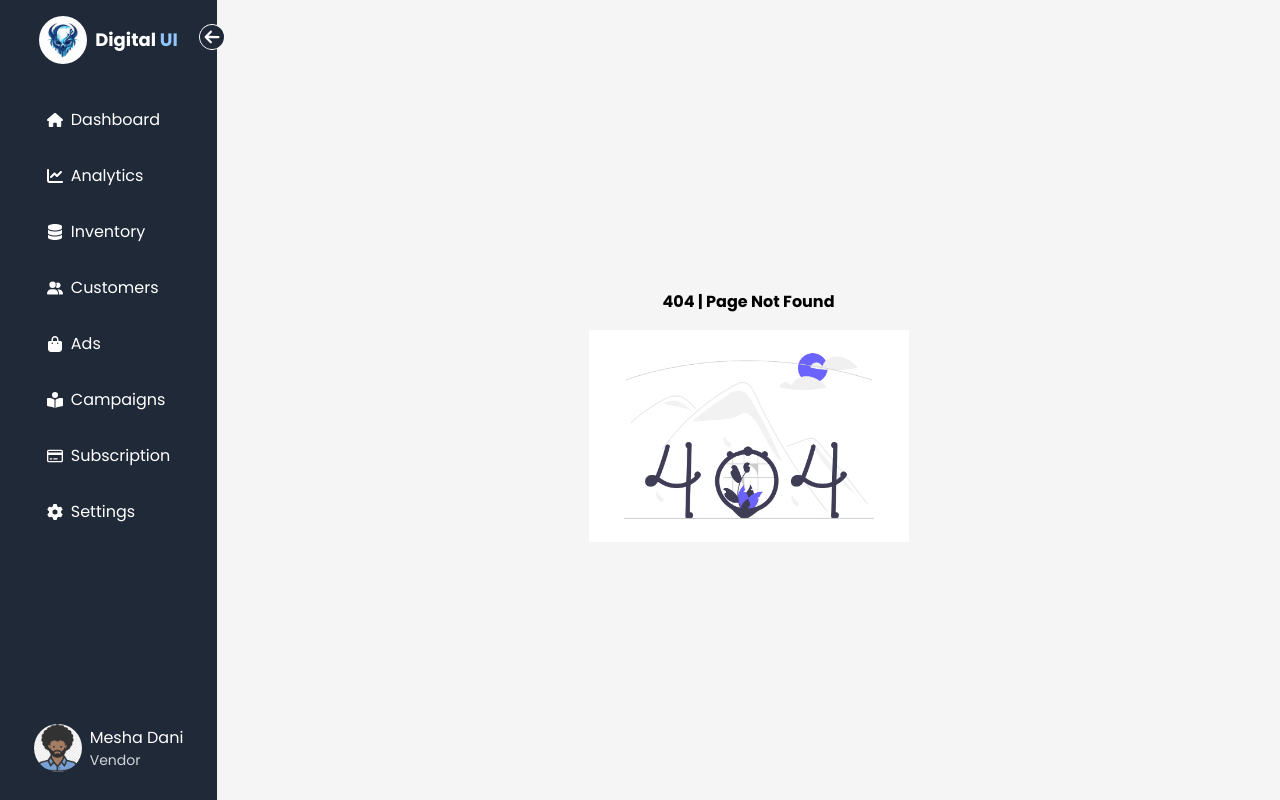
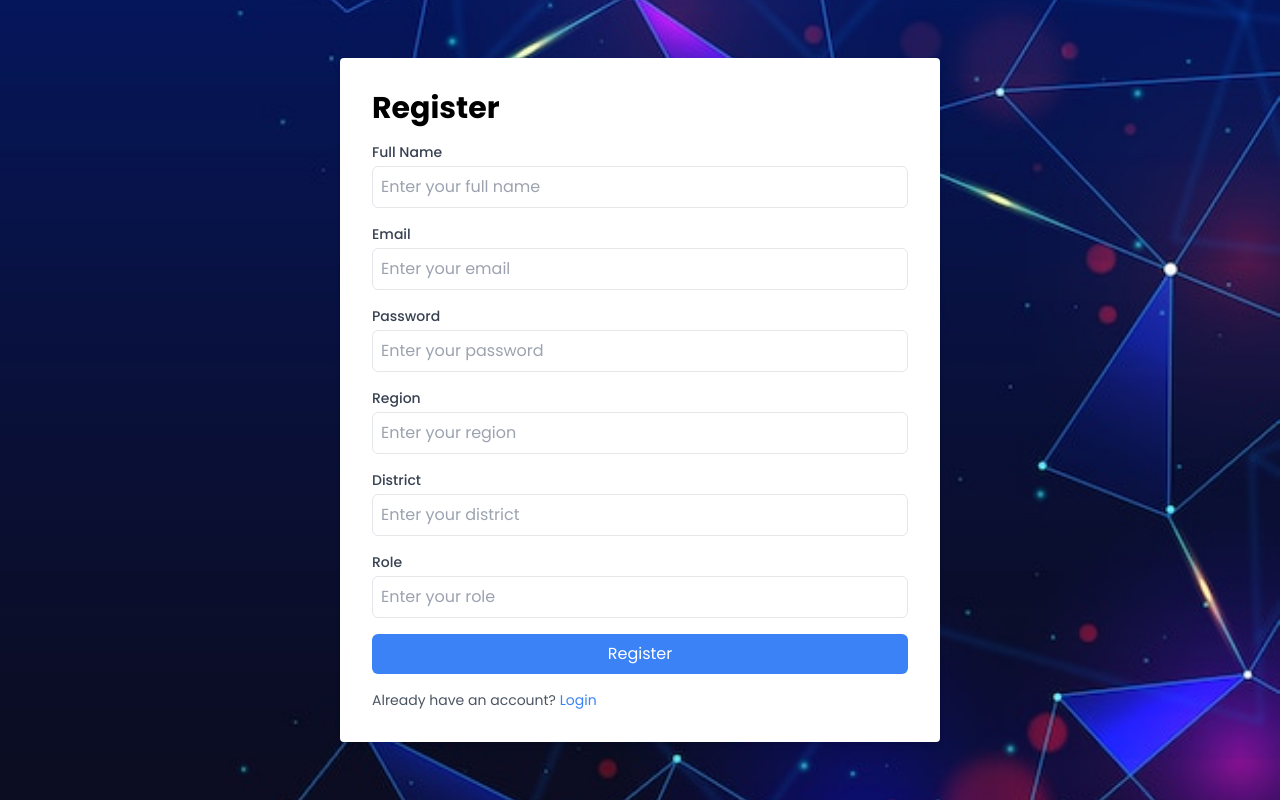
Before and after one commit to kazimoto5520/digital-ui, a React (Create React App) app: page /register in a window 1280 px wide. Before the commit this address had no page. Built offline with nearby package versions, Linux system fonts and the light colour scheme.

Commit message:
login page + register page + auth api

```diff
--- a/src/App.css
+++ b/src/App.css
@@ -7,3 +7,10 @@
 body {
     font-family: Poppins, sans-serif;
 }
+
+.background-login {
+    background-image: url("../public/background-login.jpg");
+    background-size: cover;
+    background-position: center;
+    background-repeat: no-repeat;
+}
--- a/src/App.tsx
+++ b/src/App.tsx
@@ -1,7 +1,7 @@
 import React from 'react';
 
 import './App.css';
-import {Route, Routes} from "react-router-dom";
+import {Route, Routes, useLocation} from "react-router-dom";
 import Navbar from "./components/Navbar";
 import Analytics from "./pages/Analytics";
 import PageNotFound from "./pages/PageNotFound";
@@ -9,23 +9,28 @@ import Home from "./pages/Home";
 import Login from "./pages/Login";
 import Customers from "./pages/Customers";
 import {QueryClient, QueryClientProvider} from "@tanstack/react-query";
+import Register from "./pages/Register";
 
 
 const queryClient = new QueryClient()
 
 function App() {
+    const location = useLocation();
 
+    // Check if the current route is /login or /register
+    const hideNavbar = location.pathname === '/login' || location.pathname === '/register';
 
     return (
         <QueryClientProvider client={queryClient}>
         <div className="flex h-screen overflow-hidden">
-            <Navbar/>
-            <div className="w-full bg-[#F5F5F5] p-4 overflow-auto">
+            {!hideNavbar && <Navbar/>}
+            <div className={!hideNavbar ? `w-full bg-[#F5F5F5] p-4 overflow-auto`: 'w-full overflow-auto'}>
                 <Routes>
                     <Route path="/" element={<Home/>}/>
                     <Route path="/analytics" element={<Analytics/>}/>
                     <Route path="/customers" element={<Customers/>}/>
-                    <Route path="/login" element={<Login/>}/>
+                    <Route path="/login" element={<Login />}/>
+                    <Route path="/register" element={<Register />}/>
                     <Route path="*" element={<PageNotFound/>}/>
                 </Routes>
             </div>
--- /dev/null
+++ b/src/api/auth.ts
@@ -0,0 +1,24 @@
+export async function login(data: any): Promise<any>{
+
+    try {
+        const response = await fetch('http://localhost:5000/api/auth/login', {
+            method: "POST",
+            headers: {
+                "Content-Type": "application/json"
+            },
+            body: JSON.stringify(data)
+        });
+
+        if (!response.ok){
+            throw new Error('Failed to login');
+        }
+
+        const result = await response.json();
+        console.log(result);
+
+        return result;
+    }catch (e:any){
+        console.error("Error: ", e.message);
+        throw e;
+    }
+}
--- a/src/pages/Login.tsx
+++ b/src/pages/Login.tsx
@@ -1,9 +1,78 @@
-import React from 'react';
+import React, {useState} from 'react';
+import {Link} from "react-router-dom";
+import {login} from "../api/auth";
+
+interface Data {
+    email: string,
+    password: string
+}
 
 const Login = () => {
+
+    const [data, setData] = useState<Data>({
+        email: '',
+        password: ''
+    })
+
+    const handleChange = (e: React.ChangeEvent<HTMLInputElement>) => {
+        const { name, value } = e.target;
+        setData((prevData) => ({
+            ...prevData,
+            [name]: value
+        }));
+    };
+
+
+    const handleSubmit = async (e:any) => {
+        e.preventDefault();
+        await login(data);
+    }
     return (
-        <div>
-            <h1>Login Page</h1>
+        <div className="flex items-center justify-center h-screen background-login">
+            <div className="bg-white p-8 rounded shadow-md w-full max-w-[600px]">
+                <h1 className="text-3xl font-bold mb-4">Login</h1>
+
+                <form className="space-y-4">
+                    <div>
+                        <label htmlFor="email" className="block text-sm font-medium text-gray-700">Username</label>
+                        <input
+                            type="text"
+                            id="email"
+                            name="email"
+                            value={data.email}
+                            onChange={handleChange}
+                            className="mt-1 p-2 border rounded-md w-full"
+                            placeholder="Enter your username"
+                        />
+                    </div>
+
+                    <div>
+                        <label htmlFor="password" className="block text-sm font-medium text-gray-700">Password</label>
+                        <input
+                            type="password"
+                            id="password"
+                            name="password"
+                            value={data.password}
+                            onChange={handleChange}
+                            className="mt-1 p-2 border rounded-md w-full"
+                            placeholder="Enter your password"
+                        />
+                    </div>
+
+                    <div>
+                        <button
+                            onClick={handleSubmit}
+                            className="w-full bg-blue-500 text-white py-2 px-4 rounded-md hover:bg-blue-600 transition-colors"
+                        >
+                            Login
+                        </button>
+                    </div>
+                </form>
+
+                <div className="mt-4 text-sm text-gray-600">
+                    Don't have an account? <Link to="/register" className="text-blue-500 hover:underline">Register</Link>
+                </div>
+            </div>
         </div>
     );
 };
--- /dev/null
+++ b/src/pages/Register.tsx
@@ -0,0 +1,154 @@
+import React, { useState } from 'react';
+import { Link } from 'react-router-dom';
+
+interface RegisterData {
+    fullName: string;
+    email: string;
+    password: string;
+    region: string;
+    district: string;
+    role: string;
+}
+
+const Register = () => {
+    const [data, setData] = useState<RegisterData>({
+        fullName: '',
+        email: '',
+        password: '',
+        region: '',
+        district: '',
+        role: ''
+    });
+
+    const handleChange = (e: React.ChangeEvent<HTMLInputElement>) => {
+        const { name, value } = e.target;
+        setData((prevData) => ({
+            ...prevData,
+            [name]: value
+        }));
+    };
+
+    const handleSubmit = (e: React.FormEvent<HTMLFormElement>) => {
+        e.preventDefault();
+        // Call your register function here with the data state
+        console.log(data);
+    };
+
+    return (
+        <div className="flex items-center justify-center h-screen background-login">
+            <div className="bg-white p-8 rounded shadow-md w-full max-w-[600px]">
+                <h1 className="text-3xl font-bold mb-4">Register</h1>
+
+                <form onSubmit={handleSubmit} className="space-y-4">
+                    <div>
+                        <label htmlFor="fullName" className="block text-sm font-medium text-gray-700">
+                            Full Name
+                        </label>
+                        <input
+                            type="text"
+                            id="fullName"
+                            name="fullName"
+                            value={data.fullName}
+                            onChange={handleChange}
+                            className="mt-1 p-2 border rounded-md w-full"
+                            placeholder="Enter your full name"
+                        />
+                    </div>
+
+                    <div>
+                        <label htmlFor="email" className="block text-sm font-medium text-gray-700">
+                            Email
+                        </label>
+                        <input
+                            type="email"
+                            id="email"
+                            name="email"
+                            value={data.email}
+                            onChange={handleChange}
+                            className="mt-1 p-2 border rounded-md w-full"
+                            placeholder="Enter your email"
+                        />
+                    </div>
+
+                    <div>
+                        <label htmlFor="password" className="block text-sm font-medium text-gray-700">
+                            Password
+                        </label>
+                        <input
+                            type="password"
+                            id="password"
+                            name="password"
+                            value={data.password}
+                            onChange={handleChange}
+                            className="mt-1 p-2 border rounded-md w-full"
+                            placeholder="Enter your password"
+                        />
+                    </div>
+
+                    <div>
+                        <label htmlFor="region" className="block text-sm font-medium text-gray-700">
+                            Region
+                        </label>
+                        <input
+                            type="text"
+                            id="region"
+                            name="region"
+                            value={data.region}
+                            onChange={handleChange}
+                            className="mt-1 p-2 border rounded-md w-full"
+                            placeholder="Enter your region"
+                        />
+                    </div>
+
+                    <div>
+                        <label htmlFor="district" className="block text-sm font-medium text-gray-700">
+                            District
+                        </label>
+                        <input
+                            type="text"
+                            id="district"
+                            name="district"
+                            value={data.district}
+                            onChange={handleChange}
+                            className="mt-1 p-2 border rounded-md w-full"
+                            placeholder="Enter your district"
+                        />
+                    </div>
+
+                    <div>
+                        <label htmlFor="role" className="block text-sm font-medium text-gray-700">
+                            Role
+                        </label>
+                        <input
+                            type="text"
+                            id="role"
+                            name="role"
+                            value={data.role}
+                            onChange={handleChange}
+                            className="mt-1 p-2 border rounded-md w-full"
+                            placeholder="Enter your role"
+                        />
+                    </div>
+
+                    <div>
+                        <button
+                            type="submit"
+                            className="w-full bg-blue-500 text-white py-2 px-4 rounded-md hover:bg-blue-600 transition-colors"
+                        >
+                            Register
+                        </button>
+                    </div>
+                </form>
+
+                <div className="mt-4 text-sm text-gray-600">
+                    Already have an account?{' '}
+                    <Link to="/login" className="text-blue-500 hover:underline">
+                        Login
+                    </Link>
+                </div>
+            </div>
+        </div>
+    );
+};
+
+export default Register;
```
Also changed, not shown: public/background-login.jpg (added).
